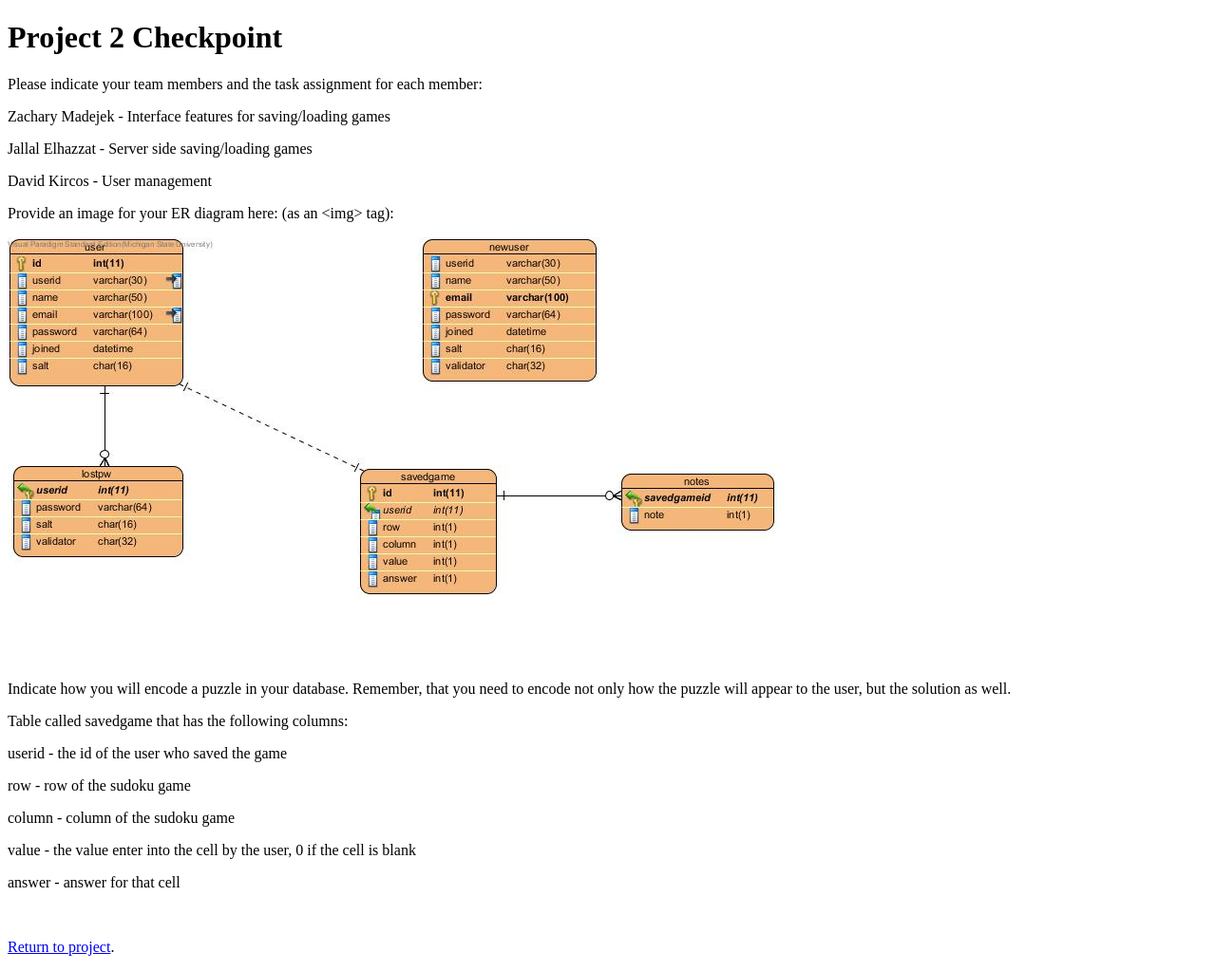
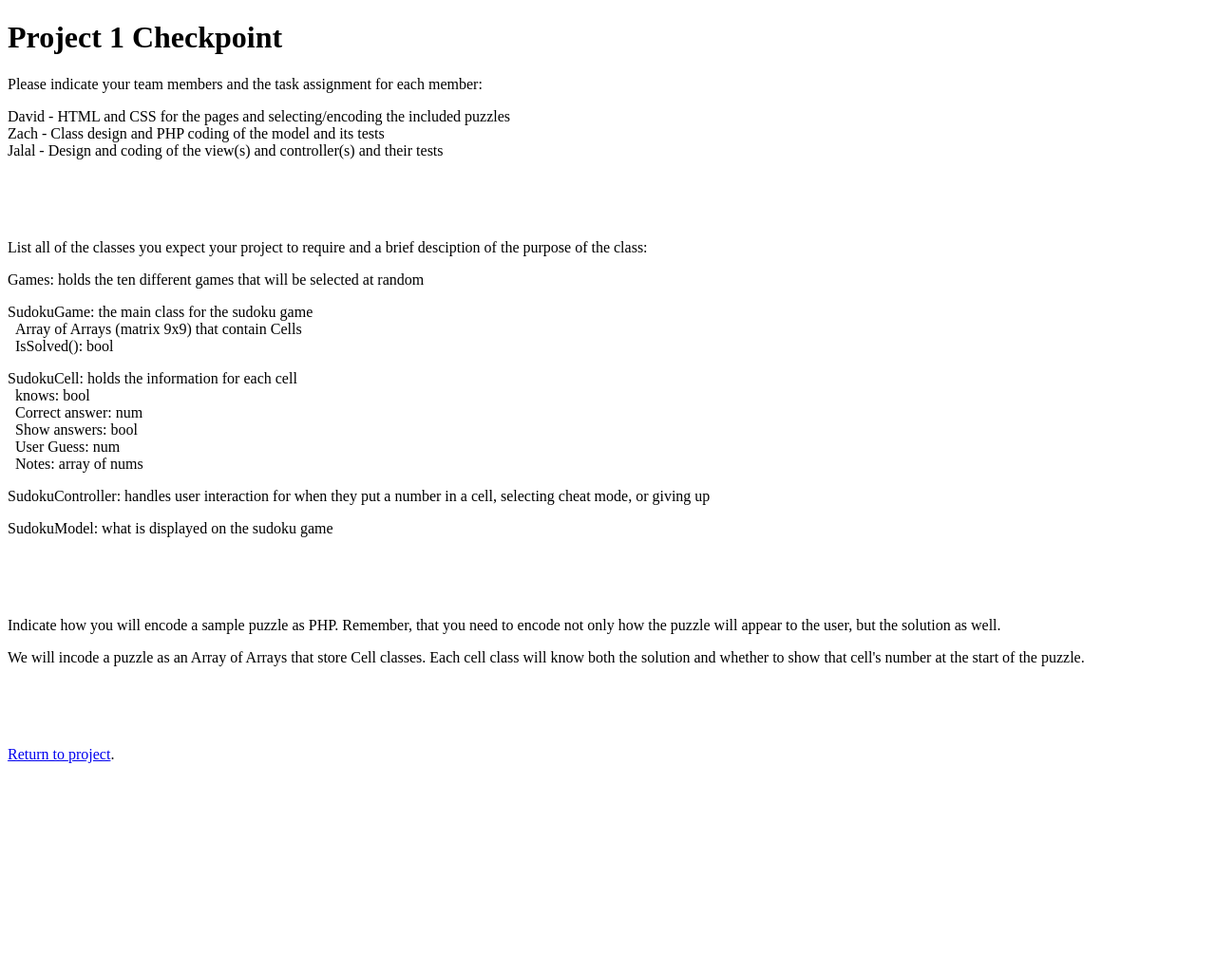
Before and after one commit to Jallal/project2, a PHP site: page /checkpoint.html in a window 1280 px wide. Shown: the whole page at 95% size. After the commit the page ends 804 px from the top, so only its background shows below. Run offline with PHP 8.4, Linux system fonts and the light colour scheme.

Commit message:
file arrangments

```diff
--- a/checkpoint.html
+++ b/checkpoint.html
@@ -2,27 +2,44 @@
 <html>
 <head>
 <meta charset="utf-8">
-<title>Project 2 Checkpoint</title>
+<title>Project 1 Checkpoint</title>
 </head>
 
 <body>
-<h1>Project 2 Checkpoint</h1>
+<h1>Project 1 Checkpoint</h1>
 <p>Please indicate your team members and the task assignment for each member:</p>
-<p>Zachary Madejek - Interface features for saving/loading games</p>
-<p>Jallal Elhazzat - Server side saving/loading games</p>
-<p>David Kircos - User management</p>
-<p>Provide an image for your ER diagram here: (as an &lt;img&gt; tag):</p>
-<p><img src="project2.jpg" width="810" height="379" alt="Enity Relationship Diagram"></p>
+
+David - HTML and CSS for the pages and selecting/encoding the included puzzles<br>
+Zach - Class design and PHP coding of the model and its tests<br>
+Jalal - Design and coding of the view(s) and controller(s) and their tests<br>
 <p>&nbsp;</p>
 <p>&nbsp;</p>
-<p>Indicate how you will encode a  puzzle in your database. Remember, that you need to encode not only how the puzzle will appear to the user, but the solution as well.</p>
-<p>Table called savedgame that has the following columns:</p>
-<p>userid - the id of the user who saved the game</p>
-<p>row - row of the sudoku game</p>
-<p>column - column of the sudoku game</p>
-<p>value - the value enter into the cell by the user, 0 if the cell is blank</p>
-<p>answer - answer for that cell</p>
+<p>List all of the classes you expect your project to require and a brief desciption of the purpose of the class:</p>
+
+<p>Games: holds the ten different games that will be selected at random</p>
+
+<p>SudokuGame: the main class for the sudoku game<br>
+    &nbsp;&nbsp;Array of Arrays (matrix 9x9) that contain Cells<br>
+    &nbsp;&nbsp;IsSolved(): bool</p>
+
+<p>SudokuCell: holds the information for each cell<br>
+    &nbsp;&nbsp;knows: bool<br>
+    &nbsp;&nbsp;Correct answer: num<br>
+    &nbsp;&nbsp;Show answers: bool<br>
+    &nbsp;&nbsp;User Guess: num<br>
+    &nbsp;&nbsp;Notes: array of nums</p>
+
+<p>SudokuController: handles user interaction for when they put a number in a cell, selecting cheat mode, or giving up</p>
+
+<p>SudokuModel: what is displayed on the sudoku game</p>
+
 <p>&nbsp;</p>
-<p><a href="./">Return to project</a>.</p>
+<p>&nbsp;</p>
+<p>Indicate how you will encode a sample puzzle as PHP. Remember, that you need to encode not only how the puzzle will appear to the user, but the solution as well.</p>
+
+We will incode a puzzle as an Array of Arrays that store Cell classes. Each cell class will know both the solution and whether to show that cell's number at the start of the puzzle.
+<p>&nbsp;</p>
+<p>&nbsp;</p>
+<p><a href="../">Return to project</a>.</p>
 </body>
 </html>
```
Also changed, not shown: index.php (+32 -6 lines), 1 other file.
